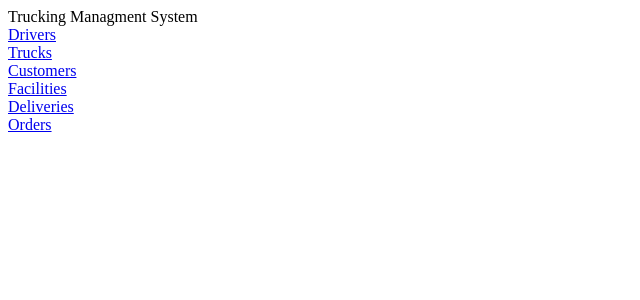
After one commit to Owen-Williamson/CS340_Group70, a Node project: template views/homePage.handlebars in a window 1280 px wide. The commit adds this page. Shown: the top 300 px of the page, without its empty margins (0-640 px from the left). Run offline with Node 20 templates, Linux system fonts and the light colour scheme; the template is opened without the code that fills it, so the values that code supplies are empty.

```diff
--- a/server.js
+++ b/server.js
@@ -28,7 +28,7 @@ var db = require('./db-connector')
 
 /*
     ROUTES
-*/
+
 app.get('/', function(req, res)
     {
         // Define our queries
@@ -59,3 +59,5 @@ app.get('/', function(req, res)
             });
         });
     });
+
+*/
--- /dev/null
+++ b/views/homePage.handlebars
@@ -0,0 +1,58 @@
+<main>
+
+  <div class="entity-container">
+    <div class="ec-title">
+      <a href="drivers.html">Drivers</a>
+    </div>
+    <div class="ec-list-container">
+    </div>
+
+  </div>
+
+  <div class="entity-container">
+    <div class="ec-title">
+      <a href="trucks.html">Trucks</a>
+    </div>
+    <div class="ec-list-container">
+    </div>
+
+  </div>
+
+  <div class="entity-container">
+    <div class="ec-title">
+      <a href="customers.html">Customers</a>
+    </div>
+    <div class="ec-list-container">
+    </div>
+
+  </div>
+
+  <div class="entity-container">
+    <div class="ec-title">
+      <a href="facilities.html">Facilities</a>
+    </div>
+    <div class="ec-list-container">
+    </div>
+
+  </div>
+
+  <div class="entity-container">
+    <div class="ec-title">
+      <a href="deliveries.html">Deliveries</a>
+    </div>
+    <div class="ec-list-container">
+    </div>
+
+  </div>
+
+  <div class="entity-container">
+    <div class="ec-title">
+      <a href="orders.html">Orders</a>
+    </div>
+    <div class="ec-list-container">
+    </div>
+
+  </div>
+
+
+</main>
--- a/views/layouts/main.handlebars
+++ b/views/layouts/main.handlebars
@@ -7,7 +7,11 @@
   </head>
 
   <body>
-
+    <header>
+      <div class="heaeder-container">
+        Trucking Managment System
+      </div>
+    </header>
 
     {{{body}}}
 
```
Also changed, not shown: views/partials/driverRow.handlebars (added, +9 -0 lines).
